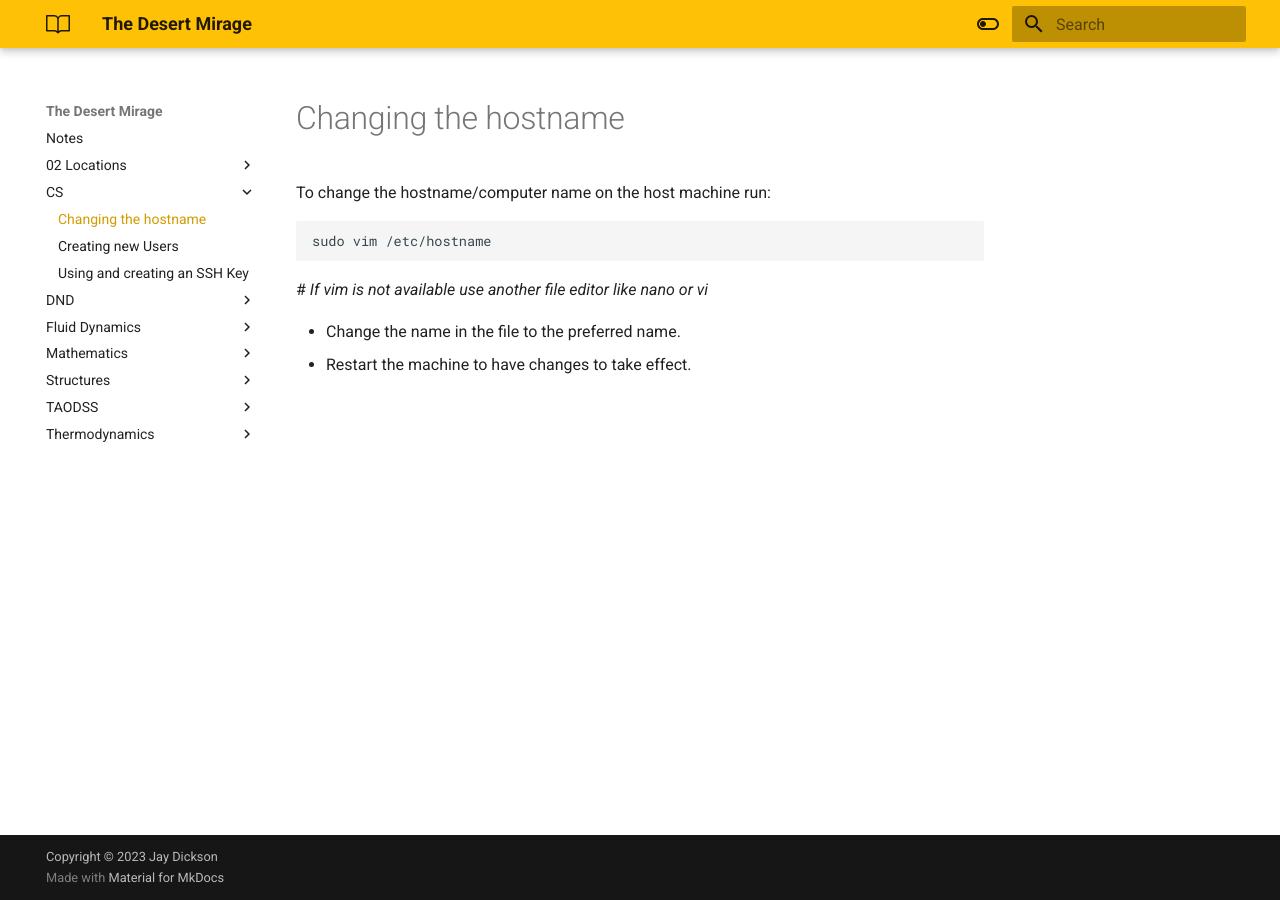
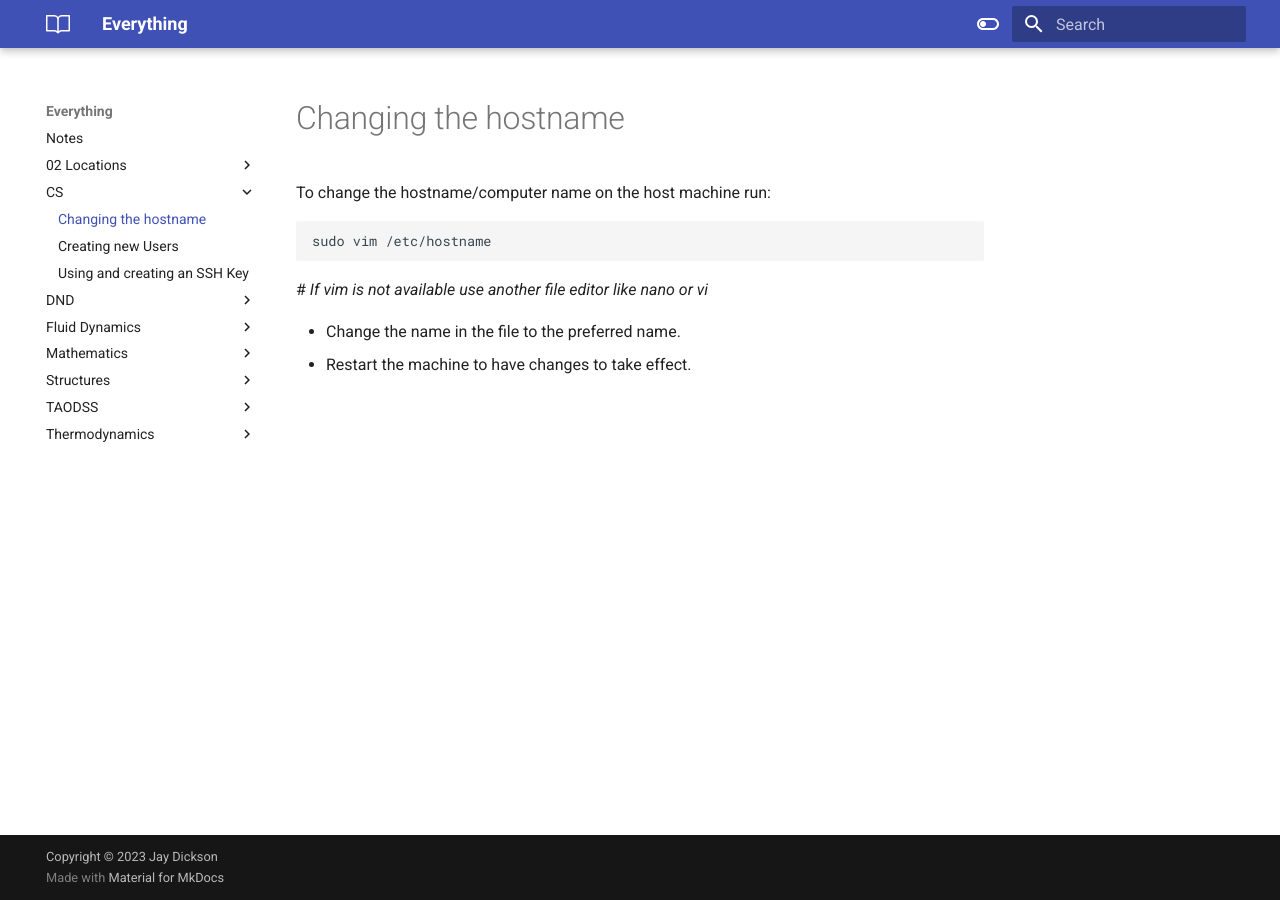
Before and after one commit to jaydickson02/Everything, an MkDocs documentation site: the page built from docs/CS/Changing the hostname.md, in a window 1280 px wide. Built offline with MkDocs 1.6.1 and Material for MkDocs 9.7.7, drawn with Linux system fonts in a browser that asks for light colours.

Commit message:
Update mkdocs.yml

```diff
--- a/mkdocs.yml
+++ b/mkdocs.yml
@@ -1,4 +1,4 @@
-site_name: The Desert Mirage
+site_name: Everything
 
 theme:
     name: 'material'
@@ -8,7 +8,7 @@ theme:
     # Light mode
     - media: "(prefers-color-scheme: light)"
       scheme: default
-      primary: amber
+      primary: indigo
       accent: purple
       toggle:
         icon: material/toggle-switch-off-outline
@@ -17,7 +17,7 @@ theme:
     # Dark mode
     - media: "(prefers-color-scheme: dark)"
       scheme: slate
-      primary: amber
+      primary: indigo
       accent: purple
       toggle:
         icon: material/toggle-switch
```
